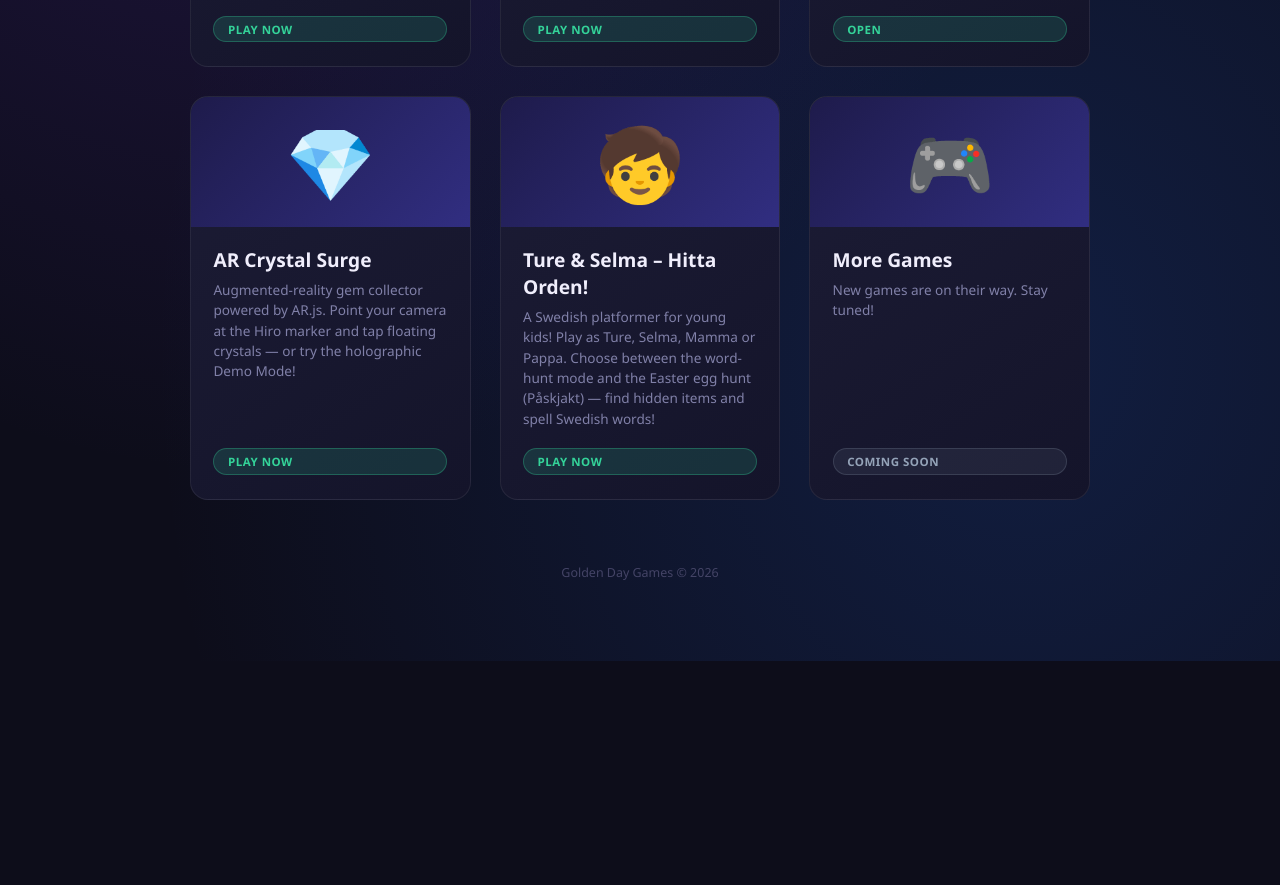
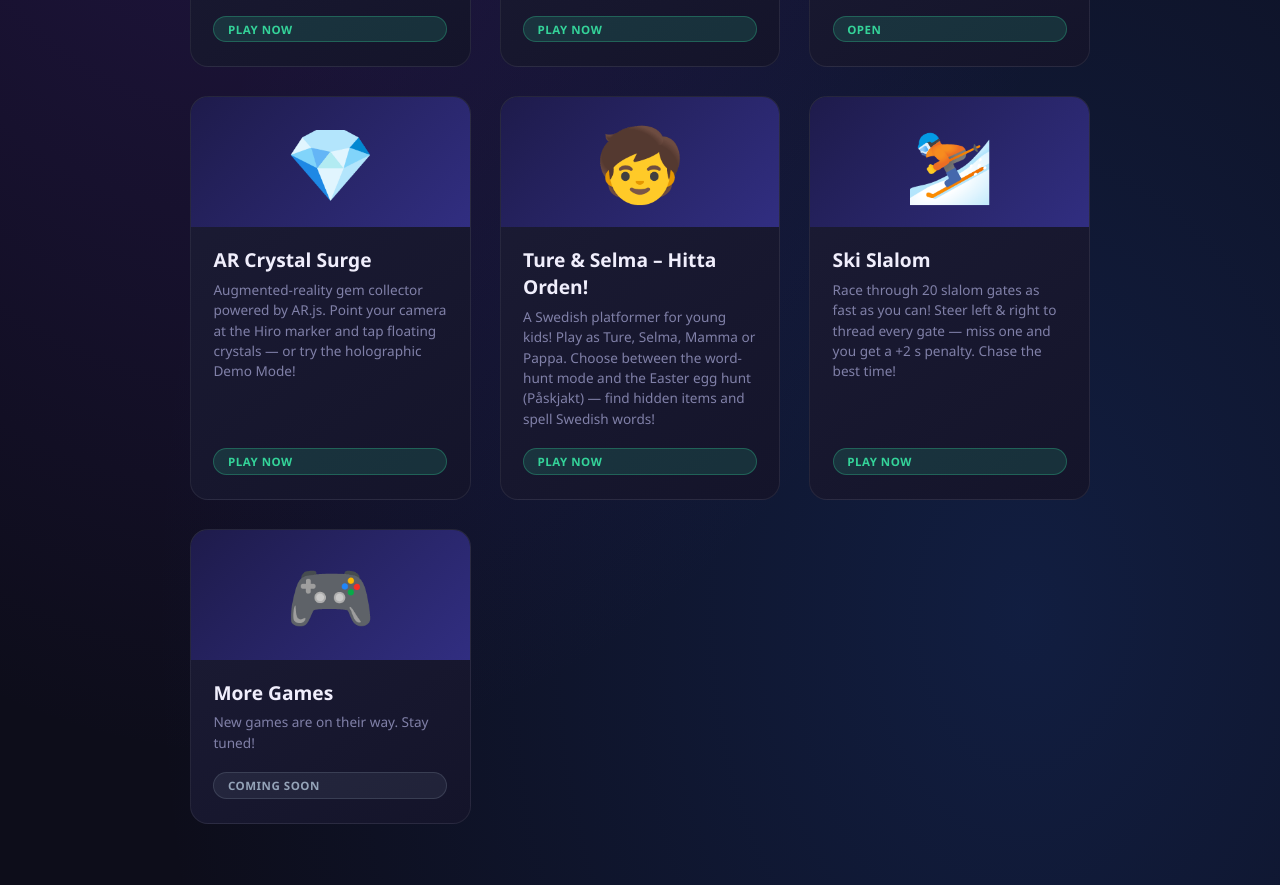
Before and after one commit to henrikcrepido/Golden-day-game-with-mcp-agents-only, a plain HTML site: page HighscoresApi/wwwroot/index.html in a window 1280 px wide. Shown: the part 878-1763 px from the top of the page. Before the commit the page ends 1539 px from the top, so only its background shows below. Drawn offline with Linux system fonts and the light colour scheme.

```diff
--- a/HighscoresApi/wwwroot/index.html
+++ b/HighscoresApi/wwwroot/index.html
@@ -311,8 +311,18 @@
       </div>
     </a>
 
+    <!-- Ski Slalom -->
+    <a class="game-card" href="ski-slalom.html" style="animation-delay: 0.45s">
+      <div class="card-icon">⛷️</div>
+      <div class="card-body">
+        <div class="card-title" data-i18n="ski-title">Ski Slalom</div>
+        <div class="card-desc" data-i18n="ski-desc">Race through 20 slalom gates as fast as you can! Steer left &amp; right to thread every gate — miss one and you get a +2 s penalty. Chase the best time!</div>
+        <span class="card-badge badge-ready" data-i18n="play-now">Play now</span>
+      </div>
+    </a>
+
     <!-- Placeholder slot -->
-    <div class="game-card soon" style="animation-delay: 0.45s">
+    <div class="game-card soon" style="animation-delay: 0.50s">
       <div class="card-icon">🎮</div>
       <div class="card-body">
         <div class="card-title" data-i18n="more-title">More Games</div>
@@ -359,6 +369,8 @@
         'ar-desc': 'Augmented-reality gem collector powered by AR.js. Point your camera at the Hiro marker and tap floating crystals — or try the holographic Demo Mode!',
         'ts-title': 'Ture & Selma – Hitta Orden!',
         'ts-desc': 'A Swedish platformer for young kids! Play as Ture, Selma, Mamma or Pappa. Choose between the word-hunt mode and the Easter egg hunt (Påskjakt) — find hidden items and spell Swedish words!',
+        'ski-title': 'Ski Slalom',
+        'ski-desc': 'Race through 20 slalom gates as fast as you can! Steer left & right to thread every gate — miss one and you get a +2 s penalty. Chase the best time!',
       },
       sv: {
         title: 'Gyllene Dag Spel',
@@ -389,6 +401,8 @@
         'ar-desc': 'Augmented reality-ädelstenssamlare med AR.js. Rikta kameran mot Hiro-markören och tryck på flytande kristaller — eller prova det holografiska Demo-läget!',
         'ts-title': 'Ture & Selma – Hitta Orden!',
         'ts-desc': 'En svensk plattformsspel för hela familjen! Spela som Ture, Selma, Mamma eller Pappa. Välj mellan ord-jakt och Påskjakt – samla föremål och lär dig stava svenska ord!',
+        'ski-title': 'Skidslalom',
+        'ski-desc': 'Tävla genom 20 slalomportar så snabbt som möjligt! Styr vänster och höger för att passera varje port — missar du en port får du +2 s straff. Jaga bästa tiden!',
       }
     };
 
```
